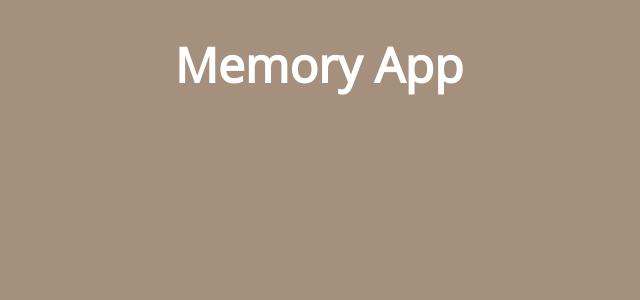
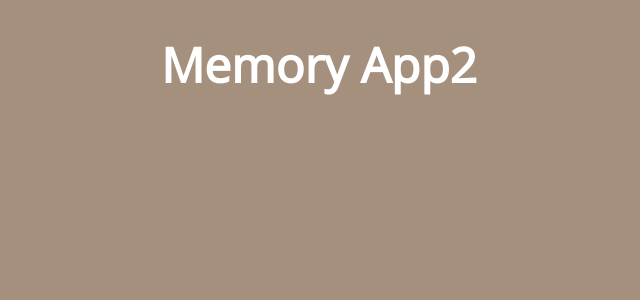
Before and after one commit to Emrehanoglu/ReactV2, a React (Create React App) app in the folder memoryProject/: page / in a window 1280 px wide. Shown: the top 300 px of the page, without its empty margins (321-961 px from the left). Built offline with nearby package versions, Linux system fonts and the light colour scheme.

Commit message:
MemoryApp #1

```diff
--- a/memoryProject/src/App.css
+++ b/memoryProject/src/App.css
@@ -0,0 +1 @@
+/*  */
--- a/memoryProject/src/App.js
+++ b/memoryProject/src/App.js
@@ -3,7 +3,7 @@ import './App.css';
 function App() {
   return (
     <div className="App">
-      <h1>Memory App</h1>
+      <h1>Memory App2</h1>
     </div>
   );
 }
```
